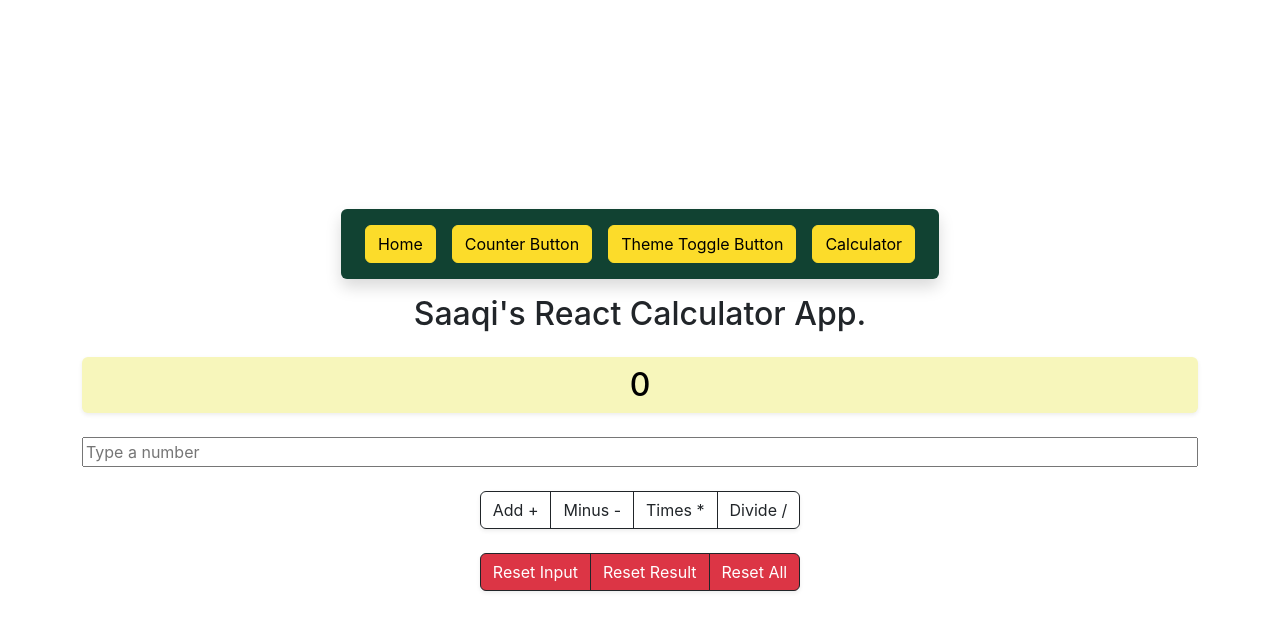
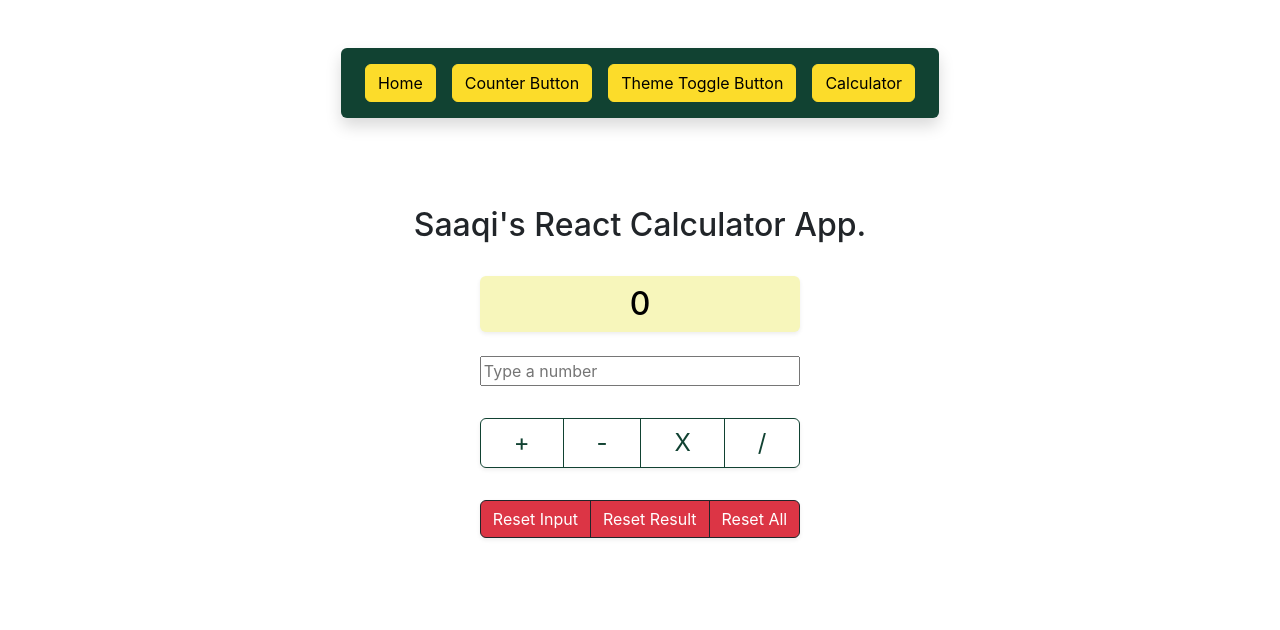
Before and after one commit to saaqi/react-practice, a React (Vite) app: page /react-practice/calculator in a window 1280 px wide. Shown: the top 630 px of the page. Built offline with nearby package versions, Linux system fonts and the light colour scheme.

Commit message:
minor fixes

```diff
--- a/src/components/Calculator.jsx
+++ b/src/components/Calculator.jsx
@@ -26,7 +26,7 @@ function Calculator(props) {
 
   function divide(e) {
     e.preventDefault();
-    setResult((result) => result / Number(inputRef.current.value));
+    setResult((result) => result ? result / Number(inputRef.current.value): 0);
   };
 
   function resetInput(e) {
@@ -47,14 +47,14 @@ function Calculator(props) {
     resetResult(e);
   };
 
+
+  const styles = {
+    maxWidth: '500px'
+  }
   return (
     <>
       <Helmet>
-        <title>{
-          props.documentTitle ?
-            props.documentTitle :
-            'Calculator App - ' + webSiteTitle
-        }</title>
+        <title>{props.documentTitle ? props.documentTitle : 'Calculator App - ' + webSiteTitle}</title>
         <meta
           name='description'
           content={
@@ -65,11 +65,13 @@ function Calculator(props) {
         />
         <link rel="canonical" href={props.documentURL ? props.documentURL : WebSiteLocation() } />
       </Helmet>
-      <div className="App">
+
+
+      <div className="App text-center d-flex flex-column align-items-center">
         <h1 className="fs-2">Saaqi's React Calculator App.</h1>
-        <form>
+        <form style={styles} className="d-flex flex-column gap-2">
           <p
-            className='result py-1 my-4 rounded shadow-sm bg-warning text-bg-warning fw-medium fs-2'
+            className='result py-1  mt-4 rounded shadow-sm bg-warning text-bg-warning fw-medium fs-2'
             ref={resultRef}
           >
             {result}
@@ -82,12 +84,11 @@ function Calculator(props) {
             placeholder="Type a number"
           />
           <div className="btn-group mt-4 shadow-sm">
-            <button className="btn btn-outline-dark" onClick={plus}>Add +</button>
-            <button className="btn btn-outline-dark" onClick={minus}>Minus -</button>
-            <button className="btn btn-outline-dark" onClick={times}>Times *</button>
-            <button className="btn btn-outline-dark" onClick={divide}>Divide /</button>
+            <button className="btn btn-outline-primary fs-4 px-4" onClick={plus}>+</button>
+            <button className="btn btn-outline-primary fs-4 px-4" onClick={minus}>-</button>
+            <button className="btn btn-outline-primary fs-4 px-4" onClick={times}>X</button>
+            <button className="btn btn-outline-primary fs-4 px-4" onClick={divide}>/</button>
           </div>
-          <br />
           <div className="btn-group mt-4 shadow-sm">
             <button className="btn btn-danger border-dark" onClick={resetInput}>Reset Input</button>
             <button className="btn btn-danger border-dark" onClick={resetResult}>Reset Result</button>
--- a/src/components/DefaultData.jsx
+++ b/src/components/DefaultData.jsx
@@ -2,7 +2,7 @@ import { useLocation } from 'react-router-dom'
 
 const webSiteTitle = "Saaqi Practices React"
 
-function WebSiteLocation() {
+const WebSiteLocation = () => {
   return useLocation().pathname;
 }
 
--- a/src/components/Header.jsx
+++ /dev/null
@@ -1,9 +0,0 @@
-export default function Header(props) {
-  const style = {
-    fontWeight: "400",
-    textTransform: 'uppercase',
-    fontSize: '2rem'
-  }
-
-  return <h1 style={style}>{props.heading}</h1>;
-}
--- /dev/null
+++ b/src/components/Home.jsx
@@ -0,0 +1,32 @@
+import { WebSiteLocation } from './DefaultData'
+import { Helmet } from 'react-helmet-async';
+
+function Home(props) {
+  return (
+    <>
+      <Helmet>
+        <title>
+          {
+            props.documentTitle ?
+            props.documentTitle :
+            'Practice Project for React Basic Course.'
+          }
+        </title>
+        <meta
+          name='description'
+          content={
+            props.documentDescription ?
+            props.documentDescription :
+            'page for practicing react for Saqib Islam.'
+          }
+          />
+        <link rel="canonical" href={props.documentURL ? props.documentURL : WebSiteLocation() } />
+      </Helmet>
+
+      <h1>{props.heading ? props.heading : 'Practice Project for React Basic Course.'}</h1>
+
+    </>
+  )
+}
+
+export default Home
--- a/src/components/Nav.jsx
+++ b/src/components/Nav.jsx
@@ -41,11 +41,13 @@ const printLinks = (item) => {
 
 function Nav() {
   return (
-    <nav className="navigation d-flex justify-content-center">
-      <ul className='nav list-unstyled d-flex gap-3 w-auto justify-content-center align-items-center mb-3 py-3 px-4 bg-primary rounded shadow'>
-        {NavLink.map(printLinks)}
-      </ul>
-    </nav>
+    <div className="contianer my-5">
+      <nav className="navigation d-flex justify-content-center">
+        <ul className='nav list-unstyled d-flex gap-3 w-auto justify-content-center align-items-center mb-3 py-3 px-4 bg-primary rounded shadow'>
+          {NavLink.map(printLinks)}
+        </ul>
+      </nav>
+    </div>
   )
 }
 
--- a/src/index.jsx
+++ b/src/index.jsx
@@ -4,7 +4,7 @@ import { BrowserRouter, Routes, Route,  } from 'react-router-dom'
 import { HelmetProvider, Helmet } from 'react-helmet-async'
 
 import Nav from './components/Nav.jsx'
-import Header from './components/Header.jsx'
+import Home from './components/Home.jsx'
 import CounterButton from './components/CounterButton.jsx'
 import { ThemeProvider } from './components/context/ThemeContext'
 import ThemeToggleButton from './components/ThemeToggleButton.jsx'
@@ -17,26 +17,23 @@ ReactDOM.createRoot(document.getElementById('root')).render(
   <React.StrictMode>
     <HelmetProvider>
       <BrowserRouter>
-        <main className="min-vh-100 align-items-center d-flex justify-content-center">
+        <Nav />
+
+        <main className="align-items-center d-flex justify-content-center my-5">
           <div className="container my-4 text-center">
 
-            {/* Navigatoin */}
-            <Nav />
+            {/* Navigation */}
 
-            {/* Home */}
             <Routes>
+
+              {/* Home */}
               <Route path="/react-practice/" element={
-                <>
-                <Helmet>
-                  <title>Practice Project for React Basic Course.</title>
-                    <meta
-                      name='description'
-                      content='page for practicing react for Saqib Islam.'
-                    />
-                  <link rel="canonical" href="/react-practice/" />
-                </Helmet>
-                <Header heading="Practice Project for React Basic Course." />
-              </>
+                <Home
+                  heading="Practice Project for React Basic Course."
+                  // documentTitle="nyet"
+                  // documentDescription=""
+                  // documentURL="/counter-button"
+                />
               } />
 
               {/* Counter Button */}
```
